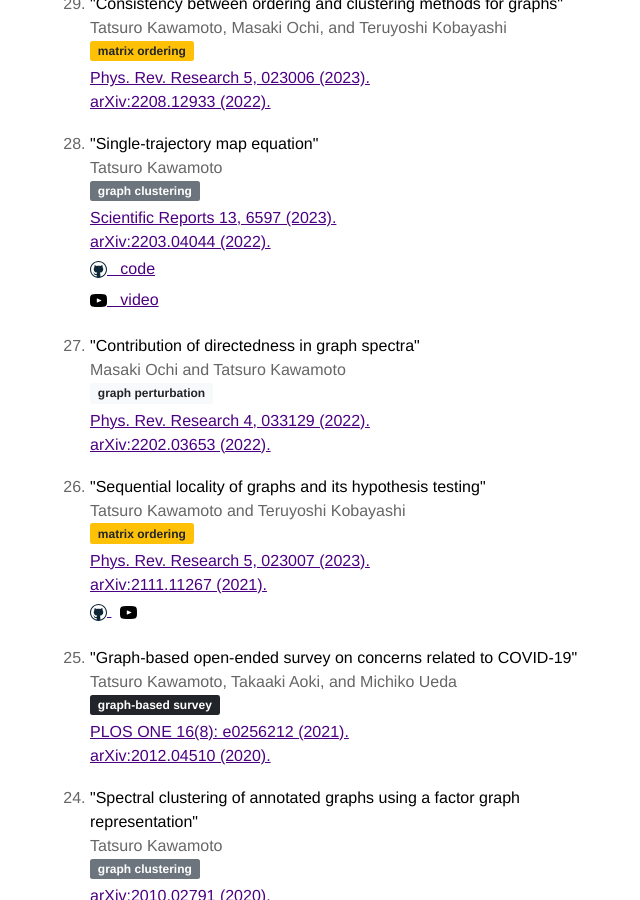
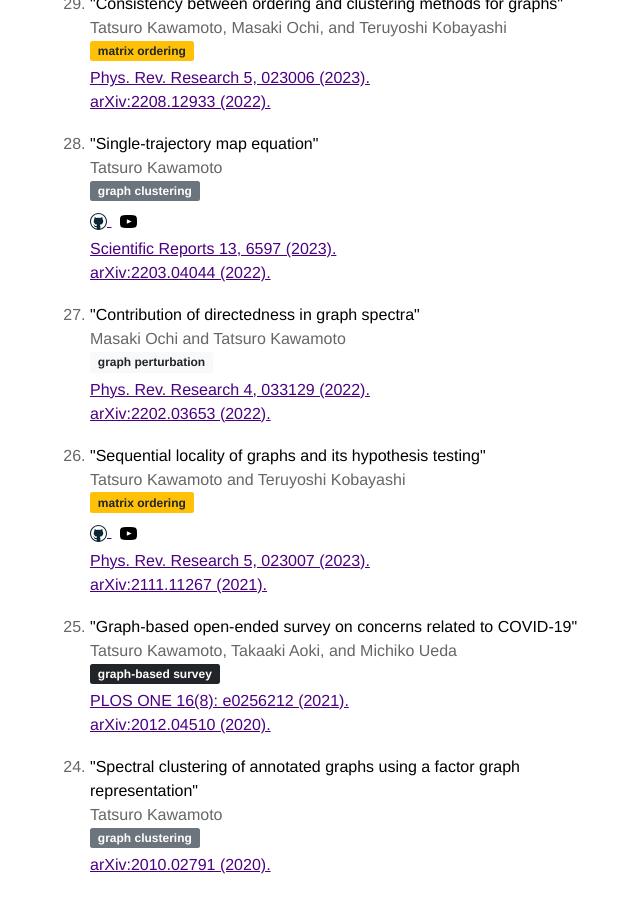
Before and after one commit to tatsuro-kawamoto/tatsuro-kawamoto.github.io, a Jekyll site: the page built from index.html, in a window 1280 px wide and 900 px high, scrolled down 842 px. Shown: the whole window, without its empty margins (290-930 px from the left). Built offline with Jekyll 4.4.1, drawn with Linux system fonts in a browser that asks for light colours.

Commit message:
Update index.html

```diff
--- a/index.html
+++ b/index.html
@@ -34,16 +34,15 @@ title: Home
     <h4>
       <span class="badge bg-secondary me-2">graph clustering</span>
     </h4>
-    <a href="https://www.nature.com/articles/s41598-023-33880-y" target="_blank">Scientific Reports 13, 6597 (2023).</a><br />
-    <a href="https://arxiv.org/abs/2203.04044" target="_blank">arXiv:2203.04044 (2022).</a><br />
     <a class="link" data-title="https://github.com/tatsuro-kawamoto/single-trajectory_map_equation" href="https://github.com/tatsuro-kawamoto/single-trajectory_map_equation" target="_blank">
         <svg class="icon icon-github"><use xlink:href="#icon-github"></use></svg>
-        &nbsp; code
-    </a><br />
+    </a>
+    &nbsp;
     <a class="link" data-title="https://www.youtube.com/watch?v=q7wvVRAvgNA" href="https://www.youtube.com/watch?v=q7wvVRAvgNA" target="_blank">
         <svg class="icon icon-youtube"><use xlink:href="#icon-youtube"></use></svg>
-        &nbsp; video
-    </a>
+    </a><br />
+    <a href="https://www.nature.com/articles/s41598-023-33880-y" target="_blank">Scientific Reports 13, 6597 (2023).</a><br />
+    <a href="https://arxiv.org/abs/2203.04044" target="_blank">arXiv:2203.04044 (2022).</a>
   </li>
   <br />
   <li>
@@ -62,14 +61,15 @@ title: Home
     <h4>
       <span class="badge bg-warning text-dark me-2">matrix ordering</span>
     </h4>
-    <a href="https://journals.aps.org/prresearch/abstract/10.1103/PhysRevResearch.5.023007" target="_blank">Phys. Rev. Research 5, 023007 (2023).</a><br />
-    <a href="https://arxiv.org/abs/2111.11267" target="_blank">arXiv:2111.11267 (2021).</a><br />
     <a class="link" data-title="https://github.com/tatsuro-kawamoto/sequential_locality" href="https://github.com/tatsuro-kawamoto/sequential_locality" target="_blank">
         <svg class="icon icon-github"><use xlink:href="#icon-github"></use></svg>
-    </a>&nbsp;
+    </a>
+    &nbsp;
     <a class="link" data-title="https://www.youtube.com/watch?v=E4yCitEo0o0" href="https://www.youtube.com/watch?v=E4yCitEo0o0" target="_blank">
         <svg class="icon icon-youtube"><use xlink:href="#icon-youtube"></use></svg>
-    </a>
+    </a><br />
+    <a href="https://journals.aps.org/prresearch/abstract/10.1103/PhysRevResearch.5.023007" target="_blank">Phys. Rev. Research 5, 023007 (2023).</a><br />
+    <a href="https://arxiv.org/abs/2111.11267" target="_blank">arXiv:2111.11267 (2021).</a>
   </li>
   <br />
   <li>
```
